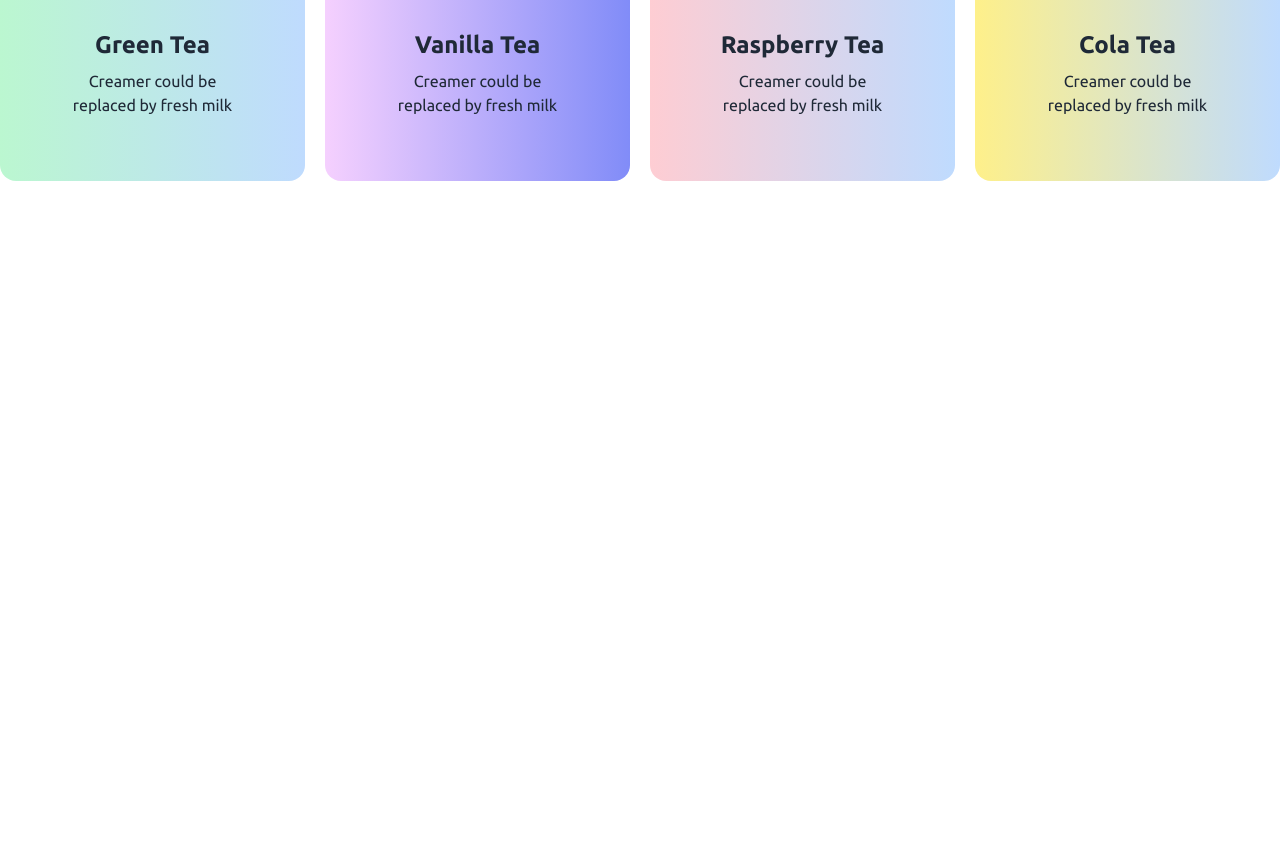
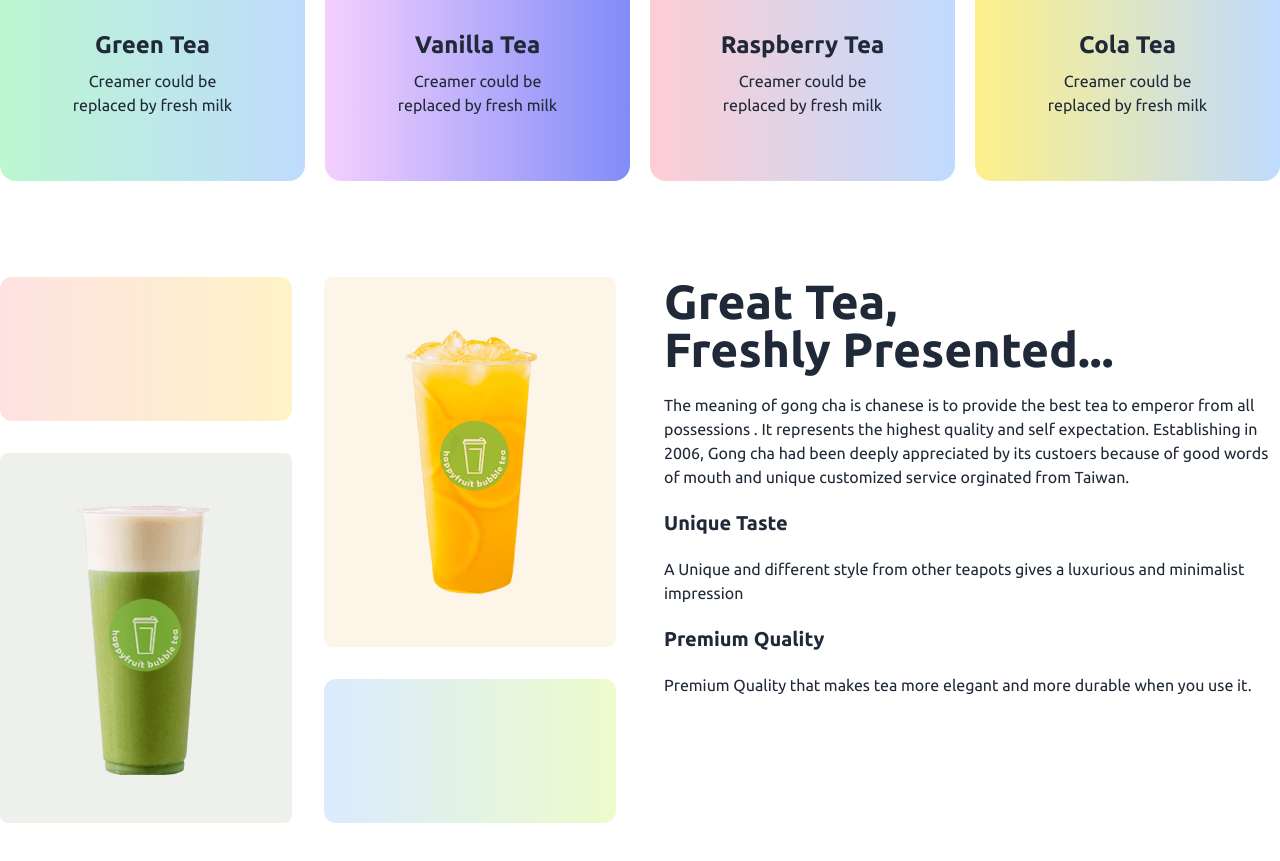
Before and after one commit to asif-444/chai-pe-chale..., a plain HTML site: page index.html in a window 1280 px wide. Shown: the part 908-1769 px from the top of the page. Before the commit the page ends 1185 px from the top, so only its background shows below. Drawn offline with nearby package versions, Linux system fonts and the light colour scheme.

Commit message:
created grid layout with gradient

```diff
--- a/index.html
+++ b/index.html
@@ -71,7 +71,8 @@
         <section class="text-center my-24 ">
             <h2 class="text-5xl font-extrabold mb-3"> Our Featured Products</h2>
 
-            <p class="lg:max-w-3xl mb-10 mx-auto  ">Lorem ipsum dolor sit, amet consectetur adipisicing elit. Error iste,
+            <p class="lg:max-w-3xl mb-10 mx-auto  ">Lorem ipsum dolor sit, amet consectetur adipisicing elit. Error
+                iste,
                 laboriosam itaque repellat quia
                 molestiae eligendi tempore, adipisci numquam dignissimos possimus repellendus, dolores minus molestias
                 fugiat nemo? Corporis, itaque vitae
@@ -118,6 +119,47 @@
                 </div>
             </div>
         </section>
+
+        <!-- great tea fresh tea section -->
+        <section class="my-24 flex gap-12 flex-col lg:flex-row ">
+            <div class="grid gap-8 grid-cols-1 md:grid-cols-2 flex-1">
+                <div class="rounded-xl h-36 bg-gradient-to-r from-red-100 to-amber-100">
+                </div>
+                <div class="row-span-2 bg-[#E6A6231A] rounded-lg px-8 py-12 flex justify-center items-center">
+                    <img src="./images/fresh-1.png" alt="">
+                </div>
+                <div class="row-span-2 bg-[#5776391A] rounded-lg px-8 py-12 flex justify-center items-center">
+                    <img src="./images/fresh-2.png" alt="">
+                </div>
+                <div class="rounded-xl h-36 bg-gradient-to-r from-blue-100 to-lime-100">
+                </div>
+            </div>
+
+            <div class="space-y-5 flex-1">
+                <h3 class="text-5xl font-extrabold">Great Tea, <br> Freshly Presented...</h3>
+
+                <p>
+                    The meaning of gong cha is chanese is to provide the best tea to emperor from all possessions . It
+                    represents the highest quality and self expectation. Establishing in 2006, Gong cha had been deeply
+                    appreciated by its custoers because of good words of mouth and unique customized service orginated
+                    from Taiwan.
+                </p>
+
+                <h4 class="text-xl font-extrabold">Unique Taste
+                </h4>
+
+                <p>
+                    A Unique and different style from other teapots gives a luxurious and minimalist impression
+                </p>
+
+                <h4 class="text-xl font-extrabold mt-8">Premium Quality
+                </h4>
+
+                <p>
+                    Premium Quality that makes tea more elegant and more durable when you use it.
+                </p>
+            </div>
+        </section>
     </main>
     <footer>
 
```
